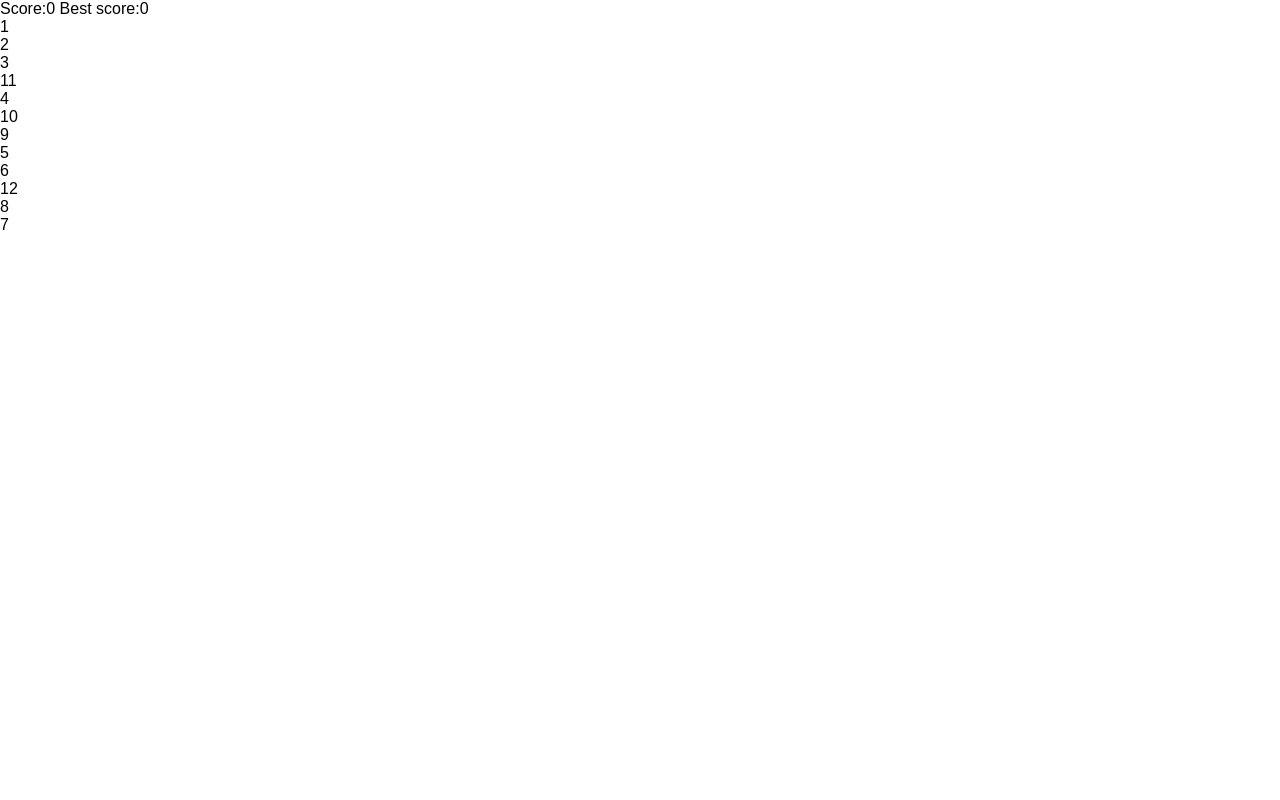
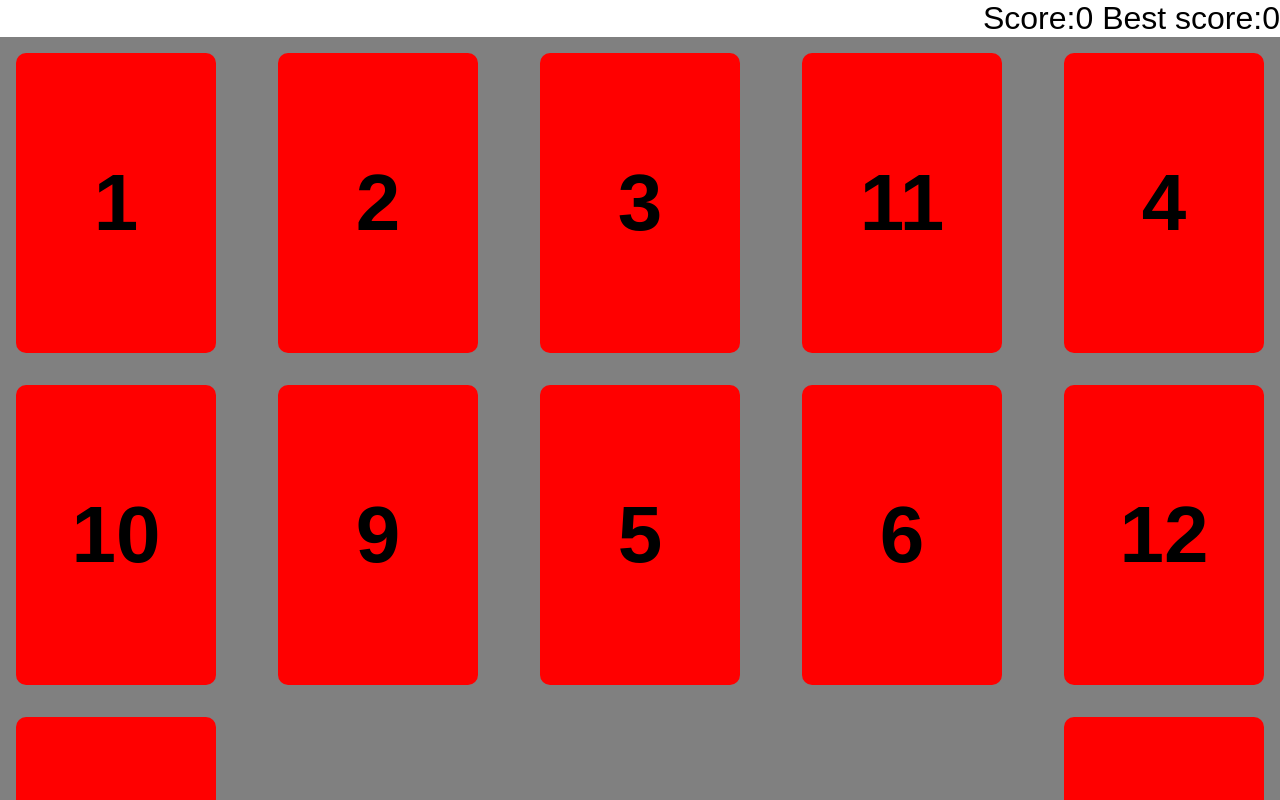
Before and after one commit to durgeshbg/memory-card-game, a React (Vite) app: page / in a window 1280 px wide. Shown: the top 800 px of the page. Built offline with nearby package versions, Linux system fonts and the light colour scheme; a web font is replaced by a local one.

Commit message:
add: Cards, Card, score styles

```diff
--- a/src/components/Cards.jsx
+++ b/src/components/Cards.jsx
@@ -1,5 +1,6 @@
 import { useState } from 'react';
 import Card from './Card';
+import '../styles/Cards.css';
 
 function Cards() {
   const data = [1, 2, 3, 4, 5, 6, 7, 8, 9, 10, 11, 12];
--- /dev/null
+++ b/src/styles/Cards.css
@@ -0,0 +1,35 @@
+.cards {
+  display: flex;
+  gap: 2rem;
+  min-height: 70vh;
+  flex-wrap: wrap;
+  padding: 1rem;
+  justify-content: space-between;
+  align-items: center;
+  background-color: grey;
+}
+
+.card {
+  background-color: red;
+  width: 200px;
+  height: 300px;
+  border-radius: 10px;
+
+  font-size: 5rem;
+  font-weight: bolder;
+
+  display: flex;
+  justify-content: center;
+  align-items: center;
+  transform: scale(1);
+  transition: transform 0.4s ease-in-out;
+}
+
+.card:hover {
+  transform: scale(1.1);
+}
+
+.score {
+  font-size: 2rem;
+  text-align: right;
+}
```
